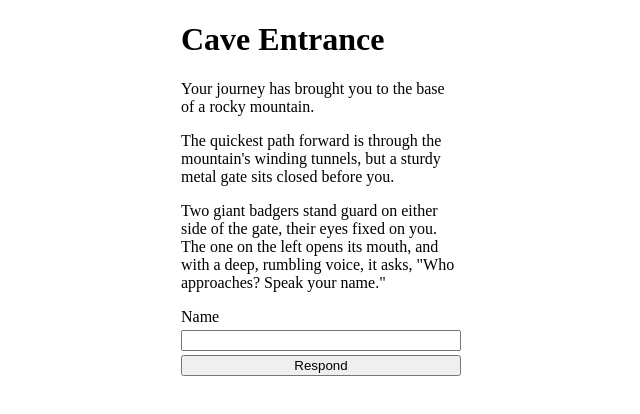
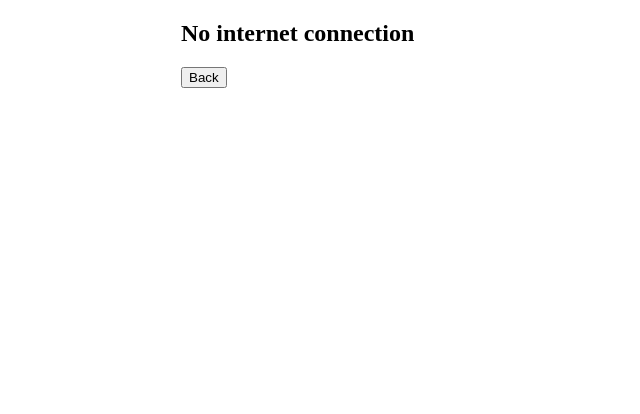
Before and after one commit to torbitj/secret-tunnel, a React (Vite) app: page / in a window 1280 px wide. Both pictures are taken after typing "Sample" into the empty fields and a click on the button "Respond". Shown: the top 414 px of the page, without its empty margins (319-959 px from the left). Built offline with nearby package versions, Linux system fonts and the light colour scheme; no server answers.

Commit message:
Add error handling message display on Error component

```diff
--- a/src/AuthContext.jsx
+++ b/src/AuthContext.jsx
@@ -31,6 +31,12 @@ export function AuthProvider({ children }) {
     setToken(storedToken);
     setLocation("TABLET");
   }
+
+  const errPage = (error) => {
+    console.log(error);
+    setError(error);
+    setLocation("ERROR");
+  }
   // TODO: signup
   const signUp = async (name) => {
     try {
@@ -51,7 +57,8 @@ export function AuthProvider({ children }) {
       setToken(retrievedToken);
       setLocation("TABLET");
     } catch (error) {
-      console.log(error)
+      error.message.includes('fetch') ? errPage("No internet connection") :
+      errPage(error)
     }
   }
   // TODO: authenticate
@@ -69,11 +76,13 @@ export function AuthProvider({ children }) {
       if (!response) { throw new Error("Unable to authenticate") }
       setLocation("TUNNEL")
     } catch (error) {
-      console.log(error)
+      error.message.includes("fetch")
+        ? errPage("No internet connection")
+        : errPage(error);
     }
   }
 
-  const value = { location, storedToken, name, signUp, authenticate, continueToTablet, forgetName };
+  const value = { location, storedToken, name, error, signUp, authenticate, continueToTablet, forgetName };
   return <AuthContext.Provider value={value}>{children}</AuthContext.Provider>;
 }
 
--- a/src/Error.jsx
+++ b/src/Error.jsx
@@ -1,10 +1,12 @@
-
+import { useAuth } from "./AuthContext";
 
 const Error = () => {
+  const { error, forgetName } = useAuth();
+  console.log(error)
   return (
     <section>
-      <h1>${error}</h1>
-      <button>Back</button>
+      <h1>{error}</h1>
+      <button onClick={forgetName}>Back</button>
     </section>
   )
 }
```
